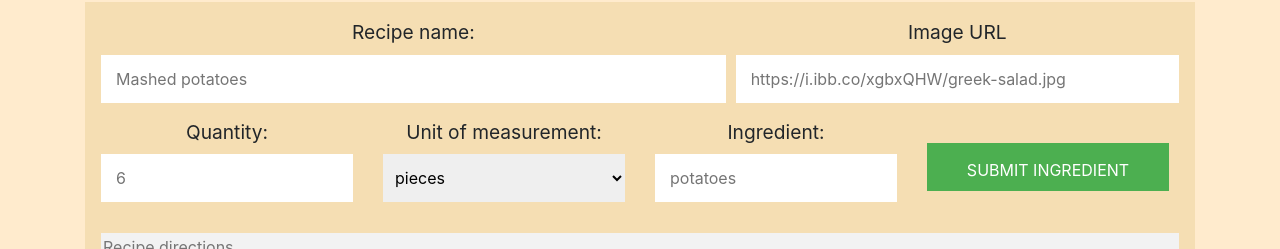
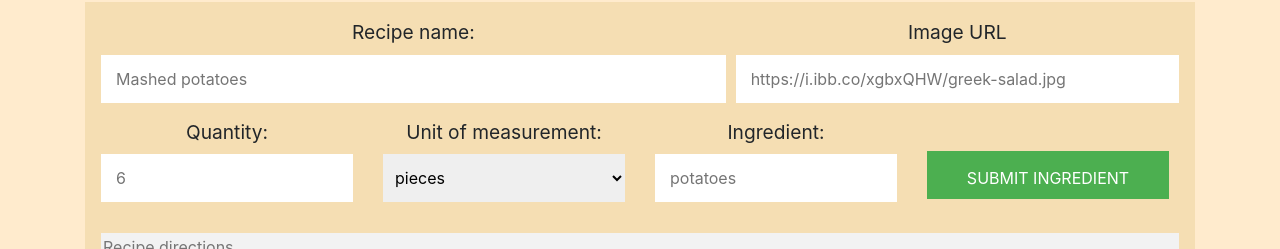
Before and after one commit to Catalina-Hasnas/React-Recipes-App, a React (Create React App) app: page / in a window 1280 px wide. Shown: the part 2518-2767 px from the top of the page. Built offline with nearby package versions, Linux system fonts and the light colour scheme.

Commit message:
fixed button position

```diff
--- a/src/NewRecipe/NewRecipe.js
+++ b/src/NewRecipe/NewRecipe.js
@@ -231,7 +231,7 @@ class NewRecipe extends Component {
                                     <label htmlFor="ingredient">Ingredient:</label>
                                     <input onChange={(event, propertyName="ingredient") => this.handleIngredientChange(event, propertyName)} name="ingredient" type="text" placeholder="potatoes" noValidate required/>
                                 </div>
-                                <div className="col-lg-3 align-self-center">
+                                <div className="col-lg-3 mt-3">
                                     <button onClick={(event) => this.resetIngredient(event)} className="button ingr-button" type="submit"> Submit ingredient </button>
                                 </div>
                             </div>
```
